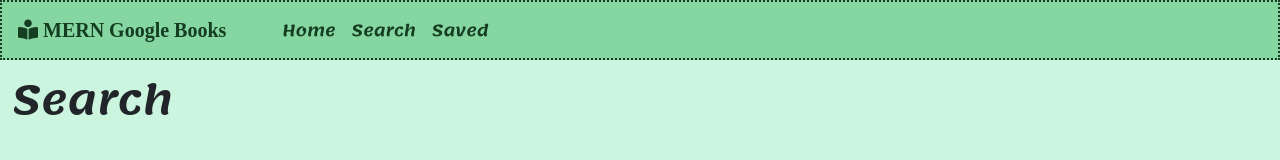
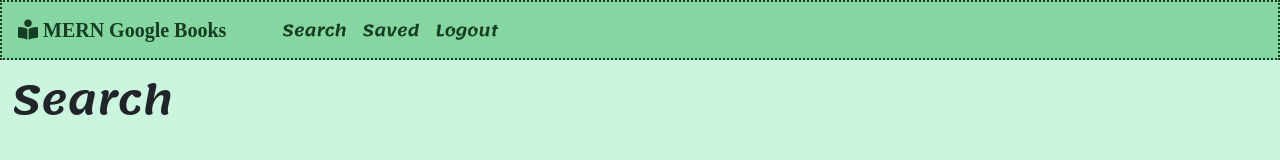
Before and after one commit to Joeseff6/MERN-Google-Books, a React (Create React App) app in the folder client/: page /search in a window 1280 px wide. Shown: the top 160 px of the page. Built offline with nearby package versions, Linux system fonts and the light colour scheme.

Commit message:
removed home link, removed link from brand

```diff
--- a/client/src/components/Navbar.js
+++ b/client/src/components/Navbar.js
@@ -17,14 +17,14 @@ function Navbar() {
       } else {
         setNavClassNames(['collapse', 'navbar-collapse']);
       }
-    },100)
+    }, 100)
   };
 
   return (
     <nav className="navbar navbar-expand-lg mb-3">
-      <Link className="navbar-brand px-3" to="/">
-      <i className="fas fa-book-reader"> MERN Google Books</i>
-            </Link>
+      <span className="navbar-brand px-3">
+        <i className="fas fa-book-reader"> MERN Google Books</i>
+      </span>
       <button
         className="navbar-toggler mx-3"
         type="button"
@@ -40,11 +40,6 @@ function Navbar() {
 
       <div className={cn(navClassNames)} id="navbarSupportedContent">
         <ul className="navbar-nav mr-auto mx-3">
-          <li className={cn('nav-item', { 'active': location.pathname === '/' })}>
-            <Link to="/" className="nav-link">
-              Home
-            </Link>
-          </li>
           <li className={cn('nav-item', { 'active': location.pathname === '/search' })}>
             <Link to="/search" className="nav-link">
               Search
@@ -55,7 +50,11 @@ function Navbar() {
               Saved
             </Link>
           </li>
-
+          <li className={cn('nav-item', { 'active': location.pathname === '/saved' })}>
+              <a className="nav-link">
+                Logout
+              </a>
+          </li>
         </ul>
       </div>
     </nav>
```
